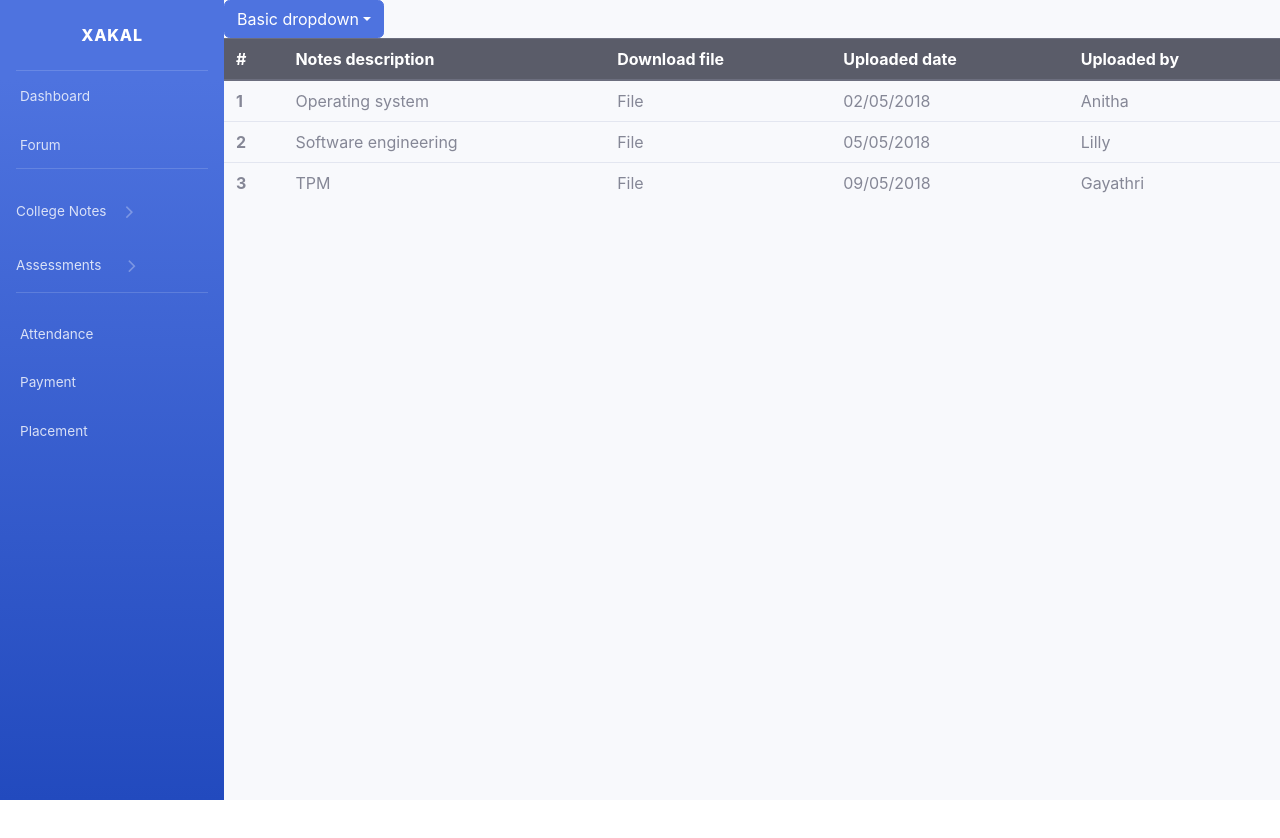
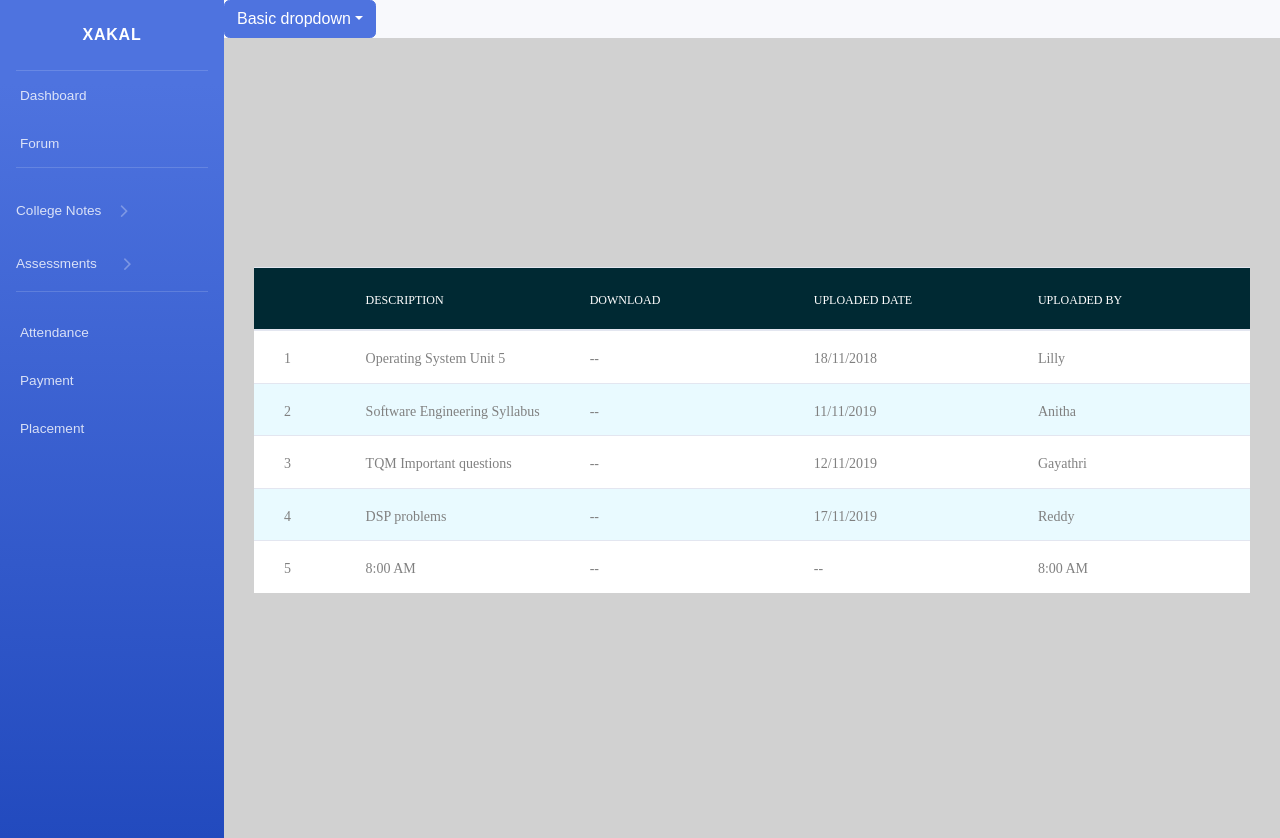
Before and after one commit to avinashvintek/Xakal, a React (Create React App) app in the folder xakal/: page /students-portal/class-notes in a window 1280 px wide. Before the commit the page ends 800 px from the top, so only its background shows below. Built offline with nearby package versions, Linux system fonts and the light colour scheme.

Commit message:
Inteagrated the table for class notes

```diff
--- a/xakal/src/components/students-portal/class-notes.js
+++ b/xakal/src/components/students-portal/class-notes.js
@@ -1,7 +1,49 @@
 import React, { Component } from 'react';
+import '../../styles/table.css';
+class ClassNotes extends Component {
+    constructor(props) {
+        super(props);
+        this.state = {
+            column1: '',
+            column2: '',
+            column3: '',
+            column4: '',
+        }
+        this.baseState = this.state;
 
-class ClassNotes extends Component {
+    }
 
+    descriptionHover(event) {
+        var element = event.target.className;
+        if (element === 'column100 column2 ') {
+            this.setState({ column1: 'hov-column-head-ver5' })
+        }
+    }
+
+    downloadHover(event) {
+        var element = event.target.className;
+        if (element === 'column100 column3 ') {
+            this.setState({ column2: 'hov-column-head-ver5' })
+        }
+    }
+
+    uploadDateHover(event) {
+        var element = event.target.className;
+        if (element === 'column100 column4 ') {
+            this.setState({ column3: 'hov-column-head-ver5' })
+        }
+    }
+
+    uploadByHover(event) {
+        var element = event.target.className;
+        if (element === 'column100 column5 ') {
+            this.setState({ column4: 'hov-column-head-ver5' })
+        }
+    }
+
+    hoverOff() {
+        this.setState(this.baseState)
+    }
     render() {
 
         return (
@@ -15,43 +57,67 @@ class ClassNotes extends Component {
                     <div class="dropdown-divider"></div>
                     <a class="dropdown-item" href="#">Separated link</a>
                 </div>
-                <div class="table-responsive">
-                    <table class="table table-hover">
-                        <thead class="thead-dark">
-                            <tr class="success">
-                                <th scope="col">#</th>
-                                <th scope="col">Notes description</th>
-                                <th scope="col">Download file</th>
-                                <th scope="col">Uploaded date</th>
-                                <th scope="col">Uploaded by</th>
+                <div class="limiter">
+                    <div class="container-table100">
+                        <div class="wrap-table100">
+                            <div class="table100 ver5 m-b-110 table table-responsive">
+                                <table>
+                                    <thead>
+                                        <tr class="row100 head">
+                                            <th class="column100 column1" data-column="column1"></th>
+                                            <th className={"column100 column2 " + this.state.column1} onMouseEnter={this.descriptionHover.bind(this)} onMouseLeave={this.hoverOff.bind(this)}>Description</th>
+                                            <th className={"column100 column3 " + this.state.column2} onMouseEnter={this.downloadHover.bind(this)} onMouseLeave={this.hoverOff.bind(this)}>Download</th>
+                                            <th className={"column100 column4 " + this.state.column3} onMouseEnter={this.uploadDateHover.bind(this)} onMouseLeave={this.hoverOff.bind(this)}>Uploaded Date</th>
+                                            <th className={"column100 column5 " + this.state.column4} onMouseEnter={this.uploadByHover.bind(this)} onMouseLeave={this.hoverOff.bind(this)}>Uploaded By</th>
                                         </tr>
                                     </thead>
                                     <tbody>
-                            <tr class="active">
-                                <th scope="row">1</th>
-                                <td>Operating system</td>
-                                <td>File</td>
-                                <td>02/05/2018</td>
-                                <td>Anitha</td>
+                                        <tr class="row100">
+                                            <td class="column100 column1" data-column="column1">1</td>
+                                            <td className={"column100 column2 "} onMouseEnter={this.descriptionHover.bind(this)} onMouseLeave={this.hoverOff.bind(this)}>Operating System Unit 5</td>
+                                            <td className={"column100 column3 "} onMouseEnter={this.downloadHover.bind(this)} onMouseLeave={this.hoverOff.bind(this)}>--</td>
+                                            <td className={"column100 column4 "} onMouseEnter={this.uploadDateHover.bind(this)} onMouseLeave={this.hoverOff.bind(this)}>18/11/2018</td>
+                                            <td className={"column100 column5 "} onMouseEnter={this.uploadByHover.bind(this)} onMouseLeave={this.hoverOff.bind(this)}>Lilly</td>
                                         </tr>
-                            <tr class="active">
-                                <th scope="row">2</th>
-                                <td>Software engineering</td>
-                                <td>File</td>
-                                <td>05/05/2018</td>
-                                <td>Lilly</td>
+
+                                        <tr class="row100">
+                                            <td class="column100 column1" data-column="column1">2</td>
+                                            <td className={"column100 column2 "} onMouseEnter={this.descriptionHover.bind(this)} onMouseLeave={this.hoverOff.bind(this)}>Software Engineering Syllabus</td>
+                                            <td className={"column100 column3 "} onMouseEnter={this.downloadHover.bind(this)} onMouseLeave={this.hoverOff.bind(this)}>--</td>
+                                            <td className={"column100 column4 "} onMouseEnter={this.uploadDateHover.bind(this)} onMouseLeave={this.hoverOff.bind(this)}>11/11/2019</td>
+                                            <td className={"column100 column5 "} onMouseEnter={this.uploadByHover.bind(this)} onMouseLeave={this.hoverOff.bind(this)}>Anitha</td>
                                         </tr>
-                            <tr class="active">
-                                <th scope="row">3</th>
-                                <td>TPM</td>
-                                <td>File</td>
-                                <td>09/05/2018</td>
-                                <td>Gayathri</td>
+
+                                        <tr class="row100">
+                                            <td class="column100 column1" data-column="column1">3</td>
+                                            <td className={"column100 column2 "} onMouseEnter={this.descriptionHover.bind(this)} onMouseLeave={this.hoverOff.bind(this)}>TQM Important questions</td>
+                                            <td className={"column100 column3 "} onMouseEnter={this.downloadHover.bind(this)} onMouseLeave={this.hoverOff.bind(this)}>--</td>
+                                            <td className={"column100 column4 "} onMouseEnter={this.uploadDateHover.bind(this)} onMouseLeave={this.hoverOff.bind(this)}>12/11/2019</td>
+                                            <td className={"column100 column5 "} onMouseEnter={this.uploadByHover.bind(this)} onMouseLeave={this.hoverOff.bind(this)}>Gayathri</td>
+                                        </tr>
+
+                                        <tr class="row100">
+                                            <td class="column100 column1" data-column="column1">4</td>
+                                            <td className={"column100 column2 "} onMouseEnter={this.descriptionHover.bind(this)} onMouseLeave={this.hoverOff.bind(this)}>DSP problems</td>
+                                            <td className={"column100 column3 "} onMouseEnter={this.downloadHover.bind(this)} onMouseLeave={this.hoverOff.bind(this)}>--</td>
+                                            <td className={"column100 column4 "} onMouseEnter={this.uploadDateHover.bind(this)} onMouseLeave={this.hoverOff.bind(this)}>17/11/2019</td>
+                                            <td className={"column100 column5 "} onMouseEnter={this.uploadByHover.bind(this)} onMouseLeave={this.hoverOff.bind(this)}>Reddy</td>
+                                        </tr>
+
+                                        <tr class="row100">
+                                            <td class="column100 column1" data-column="column1">5</td>
+                                            <td className={"column100 column2 "} onMouseEnter={this.descriptionHover.bind(this)} onMouseLeave={this.hoverOff.bind(this)}>8:00 AM</td>
+                                            <td className={"column100 column3 "} onMouseEnter={this.downloadHover.bind(this)} onMouseLeave={this.hoverOff.bind(this)}>--</td>
+                                            <td className={"column100 column4 "} onMouseEnter={this.uploadDateHover.bind(this)} onMouseLeave={this.hoverOff.bind(this)}>--</td>
+                                            <td className={"column100 column5 "} onMouseEnter={this.uploadByHover.bind(this)} onMouseLeave={this.hoverOff.bind(this)}>8:00 AM</td>
                                         </tr>
                                     </tbody>
                                 </table>
                             </div>
-            </div>
+
+
+                        </div></div></div>
+            </div >
         )
     }
 }
--- /dev/null
+++ b/xakal/src/styles/table.css
@@ -0,0 +1,198 @@
+
+ /*//////////////////////////////////////////////////////////////////
+  [ RESTYLE TAG ]*/
+  * {
+      margin: 0px;
+      padding: 0px;
+      box-sizing: border-box;
+  }
+
+  body, html {
+      height: 100%;
+      font-family: sans-serif;
+  }
+
+  /* ------------------------------------ */
+  a {
+      margin: 0px;
+      transition: all 0.4s;
+      -webkit-transition: all 0.4s;
+    -o-transition: all 0.4s;
+    -moz-transition: all 0.4s;
+  }
+
+  a:focus {
+      outline: none !important;
+  }
+
+  a:hover {
+      text-decoration: none;
+  }
+
+  /* ------------------------------------ */
+  h1,h2,h3,h4,h5,h6 {margin: 0px;}
+
+  p {margin: 0px;}
+
+  ul, li {
+      margin: 0px;
+      list-style-type: none;
+  }
+
+
+  /* ------------------------------------ */
+  input {
+    display: block;
+      outline: none;
+      border: none !important;
+  }
+
+  textarea {
+    display: block;
+    outline: none;
+  }
+
+  textarea:focus, input:focus {
+    border-color: transparent !important;
+  }
+
+  /* ------------------------------------ */
+  button {
+      outline: none !important;
+      border: none;
+      background: transparent;
+  }
+
+  button:hover {
+      cursor: pointer;
+  }
+
+  iframe {
+      border: none !important;
+  }
+
+
+
+  /*//////////////////////////////////////////////////////////////////
+  [ Table ]*/
+
+  .limiter {
+    width: 100%;
+    margin: 0 auto;
+  }
+
+  .container-table100 {
+    width: 100%;
+    min-height: 100vh;
+    background: #d1d1d1;
+
+    display: -webkit-box;
+    display: -webkit-flex;
+    display: -moz-box;
+    display: -ms-flexbox;
+    display: flex;
+    align-items: center;
+    justify-content: center;
+    flex-wrap: wrap;
+    padding: 33px 30px;
+  }
+
+  .wrap-table100 {
+    width: 1300px;
+  }
+
+  /*//////////////////////////////////////////////////////////////////
+  [ Table ]*/
+  table {
+    width: 100%;
+    background-color: #fff;
+  }
+
+  th, td {
+    font-weight: unset;
+    padding-right: 10px;
+  }
+
+  .column100 {
+    width: 130px;
+    padding-left: 25px;
+  }
+
+  .column100.column1 {
+    width: 10%;
+    padding-left: 3%;
+  }
+
+  .row100.head th {
+    padding-top: 24px;
+    padding-bottom: 20px;
+  }
+
+  .row100 td {
+    padding-top: 18px;
+    padding-bottom: 14px;
+  }
+
+
+  /*==================================================================
+  [ Ver5 ]*/
+  .table100.ver5 tbody tr:nth-child(even) {
+    background-color: #e9faff;
+  }
+
+  .table100.ver5 td {
+    font-family: Montserrat-Regular;
+    font-size: 14px;
+    color: #808080;
+    line-height: 1.4;
+    position: relative;
+  }
+
+  .table100.ver5 th {
+    font-family: Montserrat-Medium;
+    font-size: 12px;
+    color: #fff;
+    line-height: 1.4;
+    text-transform: uppercase;
+
+    background-color: #002933;
+  }
+
+  .table100.ver5 .row100:hover td {
+    color: #fe3e64;
+  }
+
+  .table100.ver5 .hov-column-ver5 {color: #fe3e64;}
+  .table100.ver5 .hov-column-ver5::before {
+    content: "";
+    display: block;
+    position: absolute;
+    width: 100%;
+    height: 100%;
+    top: 0;
+    left: 0;
+    pointer-events: none;
+    border-left: 1px solid #f2f2f2;
+    border-right: 1px solid #f2f2f2;
+  }
+
+  .table100.ver5 .hov-column-head-ver5 {
+    background-color: #1a3f48 !important;
+    color: #fe3e64;
+  }
+
+  .table100.ver5 .row100 td:hover {
+    color: #fe3e64;
+  }
+
+  .table100.ver5 .row100 td:hover:before {
+    content: "";
+    display: block;
+    position: absolute;
+    width: 100%;
+    height: 100%;
+    top: 0;
+    left: 0;
+    pointer-events: none;
+    border: 1px solid #fe3e64;
+  }
```
Lines whose indentation alone changed are shown as unchanged.
